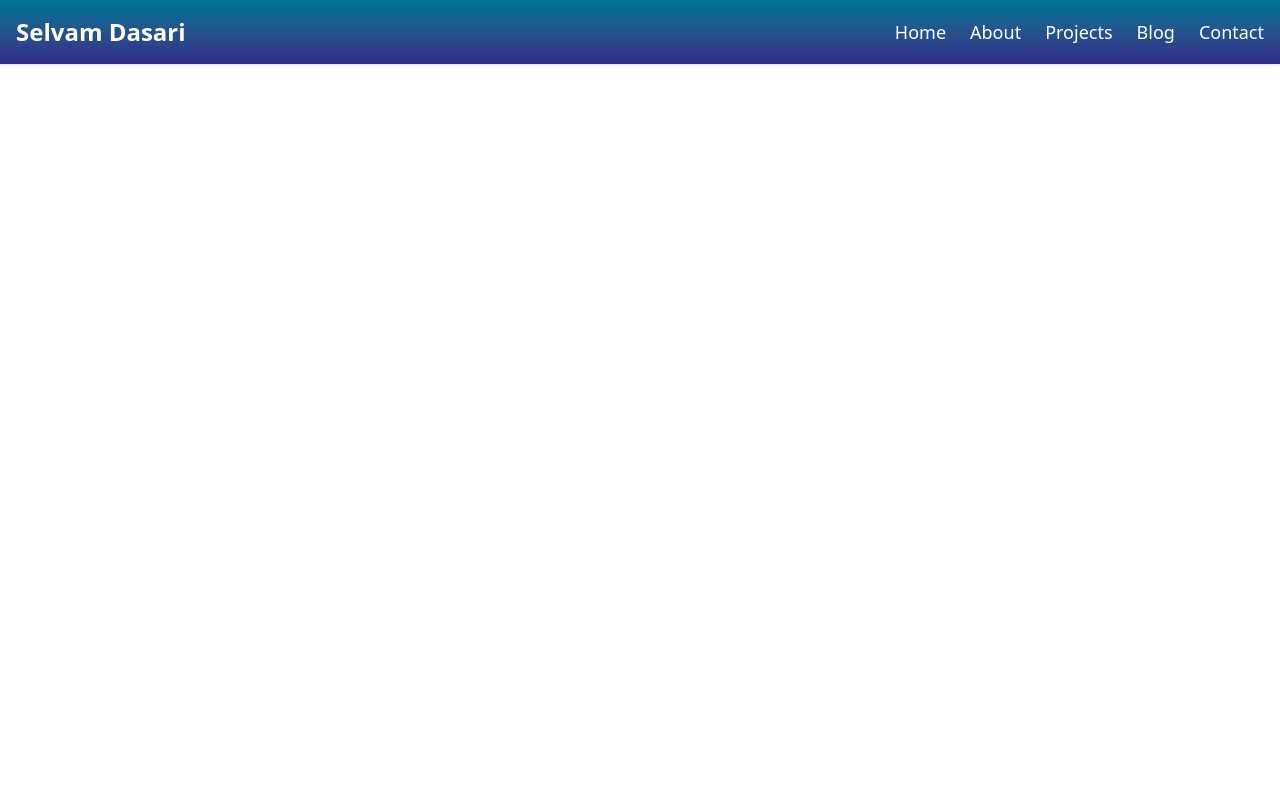
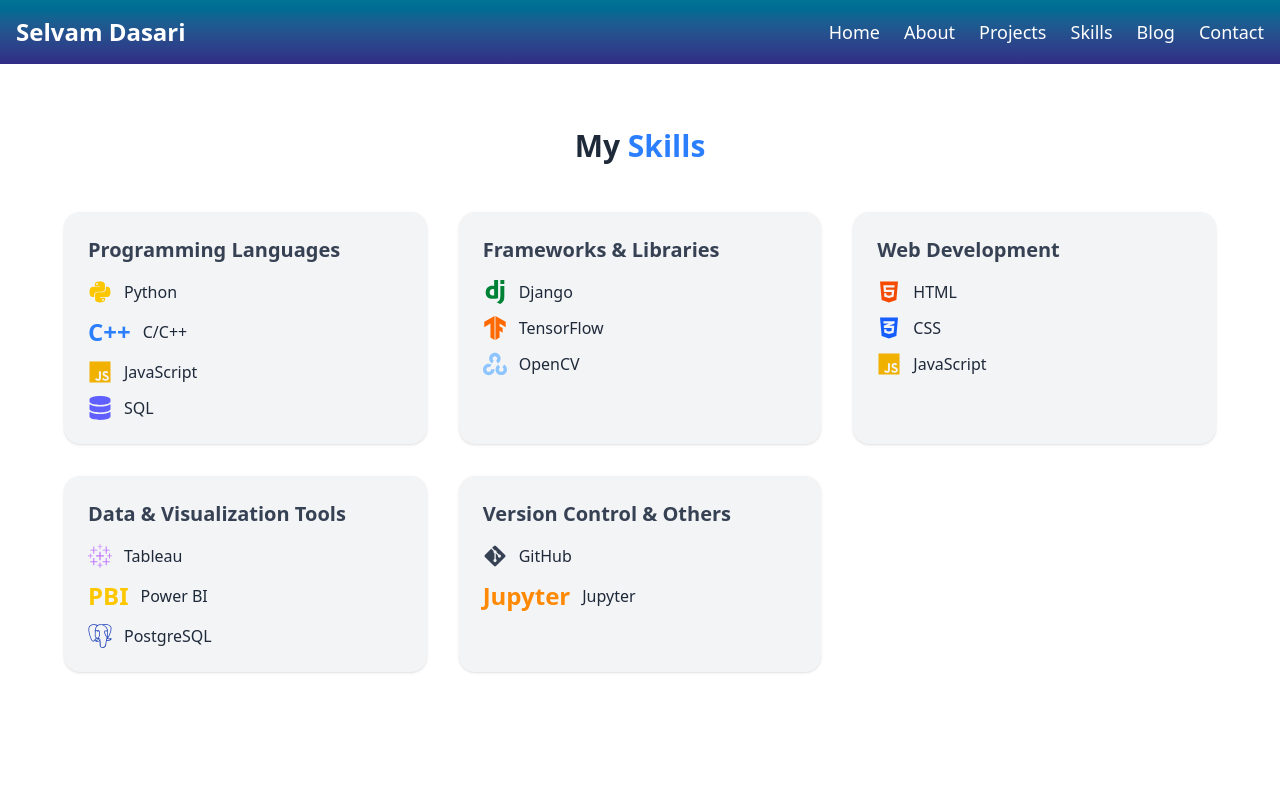
Before and after one commit to Selvam-DG/My_Portfolio, a React (Vite) app: page /skills in a window 1280 px wide. Shown: the top 800 px of the page. Built offline with nearby package versions, Linux system fonts and the light colour scheme.

Commit message:
update skills

```diff
--- a/package.json
+++ b/package.json
@@ -13,6 +13,7 @@
     "@tailwindcss/vite": "^4.1.11",
     "react": "^19.1.0",
     "react-dom": "^19.1.0",
+    "react-icons": "^5.5.0",
     "react-router-dom": "^7.6.3",
     "tailwindcss": "^4.1.11"
   },
--- a/src/App.jsx
+++ b/src/App.jsx
@@ -7,6 +7,7 @@
 import Contact from './Pages/Contact';
 import NodeProjects from './Pages/NodeProject';
 import DjangoProject from './Pages/DjangoProject';
+import Skills from './Pages/Skills';
 
 
 import { useState } from 'react'
@@ -25,6 +26,7 @@
           <Route path='/about' element={ <About/>} />
           <Route path='/blog' element={ <Blog/>} />
           <Route path='/contact' element={ <Contact/>} />
+          <Route path='/skills' element={ <Skills/>} />
           <Route path='/projects/Django' element={ <DjangoProject/>} />
           <Route path='/projects/Nodejs' element={ <NodeProjects/>} />
         </Routes>
--- /dev/null
+++ b/src/Pages/Skills.jsx
@@ -0,0 +1,72 @@
+import { FaPython, FaHtml5, FaCss3Alt, FaJs, FaGitAlt, FaDatabase } from "react-icons/fa";
+import { SiDjango, SiPostgresql, SiTensorflow, SiTableau, SiOpencv } from "react-icons/si";
+
+const skills = [
+  {
+    title: "Programming Languages",
+    items: [
+      { name: "Python", icon: <FaPython className="text-yellow-400" /> },
+      { name: "C/C++", icon: <span className="font-bold text-blue-500">C++</span> },
+      { name: "JavaScript", icon: <FaJs className="text-yellow-500" /> },
+      { name: "SQL", icon: <FaDatabase className="text-indigo-500" /> },
+    ],
+  },
+  {
+    title: "Frameworks & Libraries",
+    items: [
+      { name: "Django", icon: <SiDjango className="text-green-700" /> },
+      { name: "TensorFlow", icon: <SiTensorflow className="text-orange-500" /> },
+      { name: "OpenCV", icon: <SiOpencv className="text-blue-300" /> },
+    ],
+  },
+  {
+    title: "Web Development",
+    items: [
+      { name: "HTML", icon: <FaHtml5 className="text-orange-600" /> },
+      { name: "CSS", icon: <FaCss3Alt className="text-blue-600" /> },
+      { name: "JavaScript", icon: <FaJs className="text-yellow-500" /> },
+    ],
+  },
+  {
+    title: "Data & Visualization Tools",
+    items: [
+      { name: "Tableau", icon: <SiTableau className="text-purple-400" /> },
+      { name: "Power BI", icon: <span className="font-bold text-yellow-400">PBI</span> },
+      { name: "PostgreSQL", icon: <SiPostgresql className="text-blue-800" /> },
+    ],
+  },
+  {
+    title: "Version Control & Others",
+    items: [
+      { name: "GitHub", icon: <FaGitAlt className="text-gray-700" /> },
+      { name: "Jupyter", icon: <span className="font-bold text-orange-400">Jupyter</span> },
+    ],
+  },
+];
+
+export default function Skills() {
+  return (
+    <section className="bg-white dark:bg-gray-900 py-16 px-6 md:px-12">
+      <div className="max-w-6xl mx-auto">
+        <h2 className="text-3xl font-bold text-center mb-12 text-gray-800 dark:text-white">
+          My <span className="text-blue-500">Skills</span>
+        </h2>
+        <div className="grid grid-cols-1 sm:grid-cols-2 lg:grid-cols-3 gap-8">
+          {skills.map((category, index) => (
+            <div key={index} className="bg-gray-100 dark:bg-gray-800 p-6 rounded-2xl shadow hover:shadow-lg transition">
+              <h3 className="text-xl font-semibold mb-4 text-gray-700 dark:text-white">{category.title}</h3>
+              <ul className="space-y-3">
+                {category.items.map((skill, idx) => (
+                  <li key={idx} className="flex items-center space-x-3">
+                    <span className="text-2xl">{skill.icon}</span>
+                    <span className="text-gray-800 dark:text-gray-200">{skill.name}</span>
+                  </li>
+                ))}
+              </ul>
+            </div>
+          ))}
+        </div>
+      </div>
+    </section>
+  );
+}
--- a/src/components/Navbar.jsx
+++ b/src/components/Navbar.jsx
@@ -46,6 +46,7 @@
                         )}
 
                     </li>
+                    <li><Link to='/skills' className="hover:text-indigo-400">Skills</Link></li>
                     <li><Link to='/blog' className="hover:text-indigo-400">Blog</Link></li>
                     <li><Link to='/contact' className="hover:text-indigo-400">Contact</Link></li>
                 </ul>
@@ -70,6 +71,7 @@
                             </div>
                         </div>
                     </li>
+                    <li><Link to='/skills' className="block py-2">Skills</Link></li>
                     <li><Link to='/blog' className="block py-2">Blog</Link></li>
                     <li><Link to='/contact' className="block py-2">Contact</Link></li>
 
```
Also changed, not shown: 1 other file (tests, documents, lock files or other folders).
